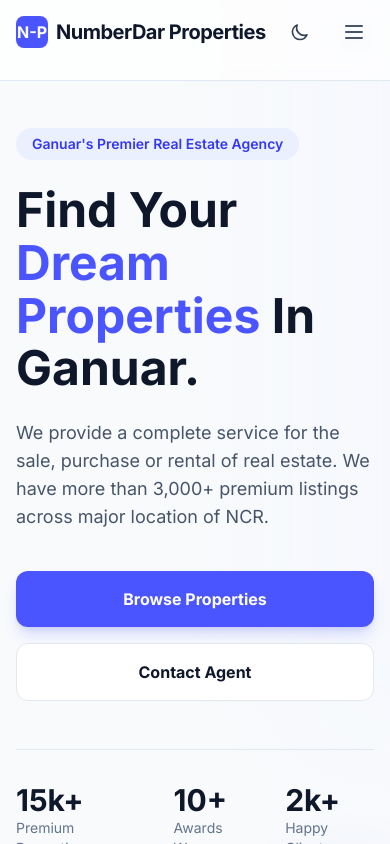
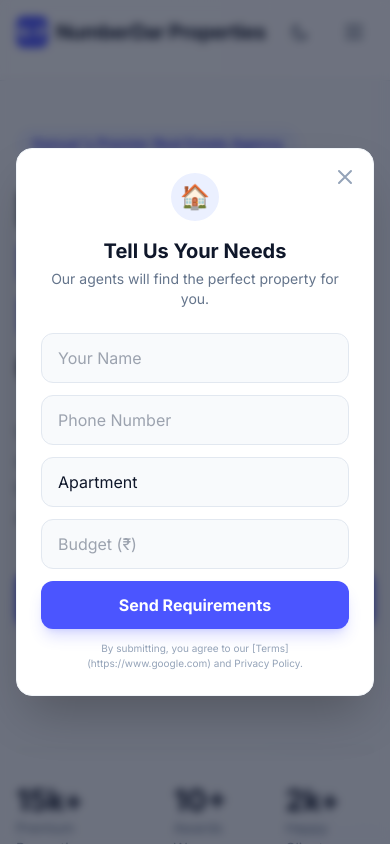
Before and after one commit to Anmol2004k/Numberdar-properties, a React (Vite) app: page / in a window 390 px wide. Shown: the top 844 px of the page. Built offline with nearby package versions, Linux system fonts and the light colour scheme.

Commit message:
fixing POP UP message Section Display

```diff
--- a/components/PopupForm.tsx
+++ b/components/PopupForm.tsx
@@ -1,4 +1,3 @@
-
 import React, { useState, useEffect } from 'react';
 import { motion, AnimatePresence } from 'framer-motion';
 import { PropertyType, LeadFormData } from '../types';
@@ -13,14 +12,10 @@ const PopupForm: React.FC = () => {
   });
 
   useEffect(() => {
-    // Show popup after 5 seconds if not closed before
     const timer = setTimeout(() => {
       const hasSeen = sessionStorage.getItem('hasSeenPopup');
-      if (!hasSeen) {
-        setIsVisible(true);
-      }
+      if (!hasSeen) setIsVisible(true);
     }, 5000);
-
     return () => clearTimeout(timer);
   }, []);
 
@@ -38,59 +33,61 @@ const PopupForm: React.FC = () => {
   return (
     <AnimatePresence>
       {isVisible && (
-        <>
+        <div className="fixed inset-0 z-[70] flex items-center justify-center p-4 sm:p-6">
+          {/* Backdrop */}
           <motion.div
             initial={{ opacity: 0 }}
             animate={{ opacity: 1 }}
             exit={{ opacity: 0 }}
             onClick={handleClose}
-            className="fixed inset-0 z-[70] flex items-center justify-center p-4"
+            className="absolute inset-0 bg-slate-900/60 backdrop-blur-sm"
           />
+
+          {/* Modal Card */}
           <motion.div
-            initial={{ opacity: 0, scale: 0.9 }}
-            animate={{ opacity: 1, scale: 1 }}
-            exit={{ opacity: 0, scale: 0.9 }}
-            className="w-full max-w-lg bg-white dark:bg-slate-900 rounded-[2rem] shadow-2xl p-8 border border-slate-100 dark:border-slate-800"
+            initial={{ opacity: 0, scale: 0.95, y: 20 }}
+            animate={{ opacity: 1, scale: 1, y: 0 }}
+            exit={{ opacity: 0, scale: 0.95, y: 20 }}
+            className="relative w-full max-w-lg overflow-y-auto max-h-[90vh] bg-white dark:bg-slate-900 rounded-2xl sm:rounded-[2rem] shadow-2xl p-6 sm:p-8 border border-slate-100 dark:border-slate-800"
           >
             <button
               onClick={handleClose}
-              className="absolute top-6 right-6 text-slate-400 hover:text-slate-600 dark:hover:text-slate-200 transition-colors"
+              className="absolute top-4 right-4 sm:top-6 sm:right-6 text-slate-400 hover:text-slate-600 dark:hover:text-slate-200 transition-colors"
             >
               <svg className="w-6 h-6" fill="none" viewBox="0 0 24 24" stroke="currentColor">
                 <path strokeLinecap="round" strokeLinejoin="round" strokeWidth={2} d="M6 18L18 6M6 6l12 12" />
               </svg>
             </button>
 
-            <div className="text-center mb-8">
-              <div className="w-16 h-16 bg-brand-100 dark:bg-brand-900/30 rounded-full flex items-center justify-center text-brand-500 mx-auto mb-4 text-3xl">
+            <div className="text-center mb-6 sm:mb-8">
+              <div className="w-12 h-12 sm:w-16 sm:h-16 bg-brand-100 dark:bg-brand-900/30 rounded-full flex items-center justify-center text-2xl sm:text-3xl mx-auto mb-4">
                 🏠
               </div>
-              <h3 className="text-2xl font-bold text-slate-900 dark:text-white">Tell Us Your Needs</h3>
-              <p className="text-slate-500 dark:text-slate-400">Our agents will find the perfect property for you within 24 hours.</p>
+              <h3 className="text-xl sm:text-2xl font-bold text-slate-900 dark:text-white">Tell Us Your Needs</h3>
+              <p className="text-sm sm:text-base text-slate-500 dark:text-slate-400 mt-1">Our agents will find the perfect property for you.</p>
             </div>
 
-            <form onSubmit={handleSubmit} className="space-y-4">
-              <div>
+            <form onSubmit={handleSubmit} className="space-y-3 sm:space-y-4">
               <input
                 required
                 placeholder="Your Name"
-                  className="w-full px-4 py-3 rounded-xl bg-slate-50 dark:bg-slate-800 border border-slate-200 dark:border-slate-700 outline-none focus:ring-2 focus:ring-brand-500 dark:text-white"
+                className="w-full px-4 py-3 rounded-xl bg-slate-50 dark:bg-slate-800 border border-slate-200 dark:border-slate-700 outline-none focus:ring-2 focus:ring-brand-500 dark:text-white transition-all"
                 value={formData.name}
                 onChange={(e) => setFormData({ ...formData, name: e.target.value })}
               />
-              </div>
-              <div>
+
               <input
                 required
+                type="tel"
                 placeholder="Phone Number"
-                  className="w-full px-4 py-3 rounded-xl bg-slate-50 dark:bg-slate-800 border border-slate-200 dark:border-slate-700 outline-none focus:ring-2 focus:ring-brand-500 dark:text-white"
+                className="w-full px-4 py-3 rounded-xl bg-slate-50 dark:bg-slate-800 border border-slate-200 dark:border-slate-700 outline-none focus:ring-2 focus:ring-brand-500 dark:text-white transition-all"
                 value={formData.phone}
                 onChange={(e) => setFormData({ ...formData, phone: e.target.value })}
               />
-              </div>
-              <div className="grid grid-cols-2 gap-4">
+
+              <div className="grid grid-cols-1 sm:grid-cols-2 gap-3 sm:gap-4">
                 <select
-                  className="px-4 py-3 rounded-xl bg-slate-50 dark:bg-slate-800 border border-slate-200 dark:border-slate-700 outline-none focus:ring-2 focus:ring-brand-500 dark:text-white"
+                  className="w-full px-4 py-3 rounded-xl bg-slate-50 dark:bg-slate-800 border border-slate-200 dark:border-slate-700 outline-none focus:ring-2 focus:ring-brand-500 dark:text-white appearance-none"
                   value={formData.propertyType}
                   onChange={(e) => setFormData({ ...formData, propertyType: e.target.value })}
                 >
@@ -100,23 +97,25 @@ const PopupForm: React.FC = () => {
                 </select>
                 <input
                   placeholder="Budget (₹)"
-                  className="px-4 py-3 rounded-xl bg-slate-50 dark:bg-slate-800 border border-slate-200 dark:border-slate-700 outline-none focus:ring-2 focus:ring-brand-500 dark:text-white"
+                  className="w-full px-4 py-3 rounded-xl bg-slate-50 dark:bg-slate-800 border border-slate-200 dark:border-slate-700 outline-none focus:ring-2 focus:ring-brand-500 dark:text-white"
                   value={formData.budget}
                   onChange={(e) => setFormData({ ...formData, budget: e.target.value })}
                 />
               </div>
+
               <button
                 type="submit"
-                className="w-full py-4 bg-brand-500 hover:bg-brand-600 text-white font-bold rounded-xl shadow-lg shadow-brand-500/20 transition-all active:scale-[0.98]"
+                className="w-full py-3 sm:py-4 bg-brand-500 hover:bg-brand-600 text-white font-bold rounded-xl shadow-lg shadow-brand-500/20 transition-all active:scale-[0.98] mt-2"
               >
                 Send Requirements
               </button>
-              <p className="text-center text-xs text-slate-400 mt-4">
-                By submitting, you agree to our Terms and Privacy Policy.
+
+              <p className="text-center text-[10px] sm:text-xs text-slate-400">
+                By submitting, you agree to our [Terms](https://www.google.com) and Privacy Policy.
               </p>
             </form>
           </motion.div>
-        </>
+        </div>
       )}
     </AnimatePresence>
   );
--- a/package.json
+++ b/package.json
@@ -9,9 +9,9 @@
     "preview": "vite preview"
   },
   "dependencies": {
-    "react-dom": "^19.2.4",
     "framer-motion": "^12.34.0",
-    "react": "^19.2.4"
+    "react": "^19.2.4",
+    "react-dom": "^19.2.4"
   },
   "devDependencies": {
     "@types/node": "^22.14.0",
```
Lines whose indentation alone changed are shown as unchanged.
